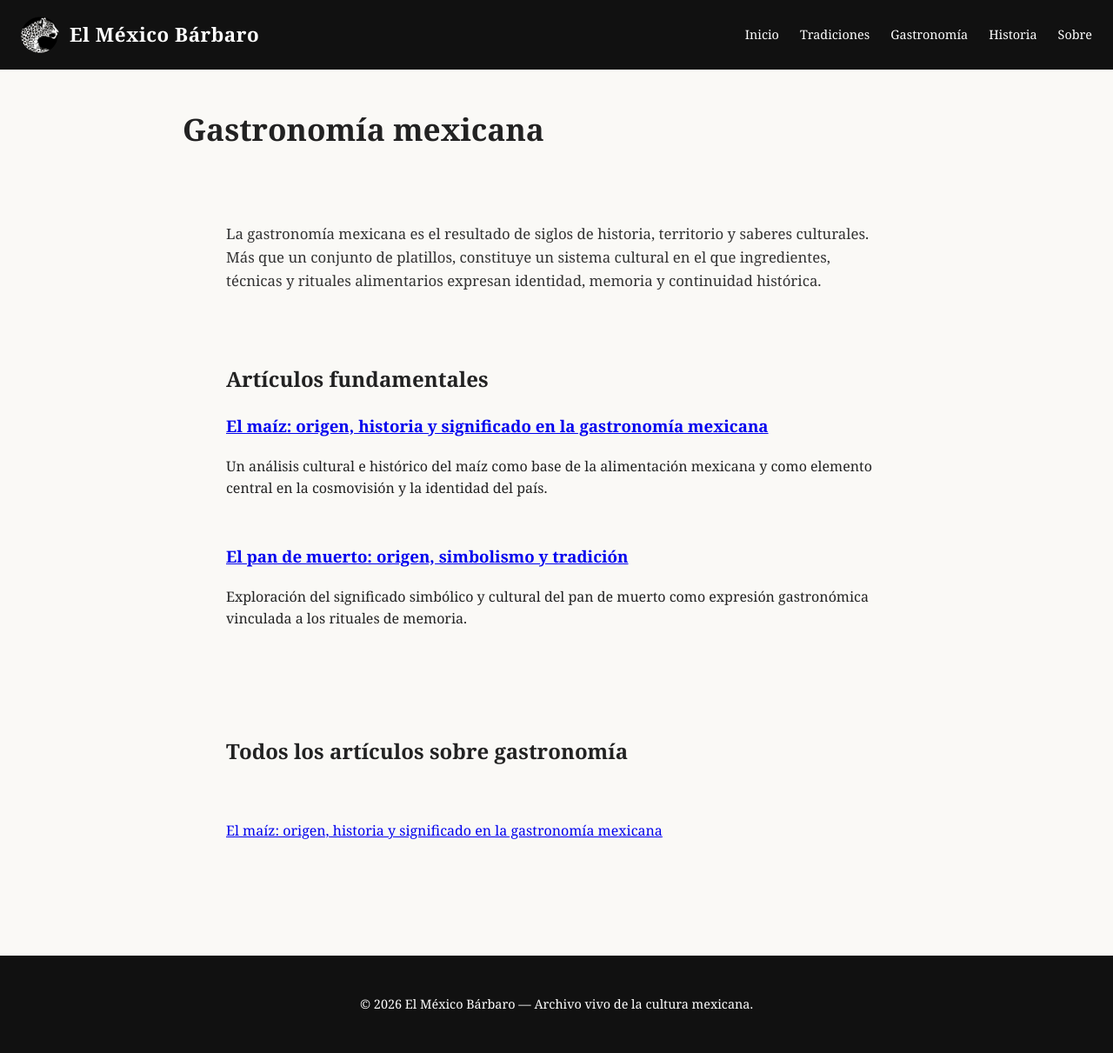
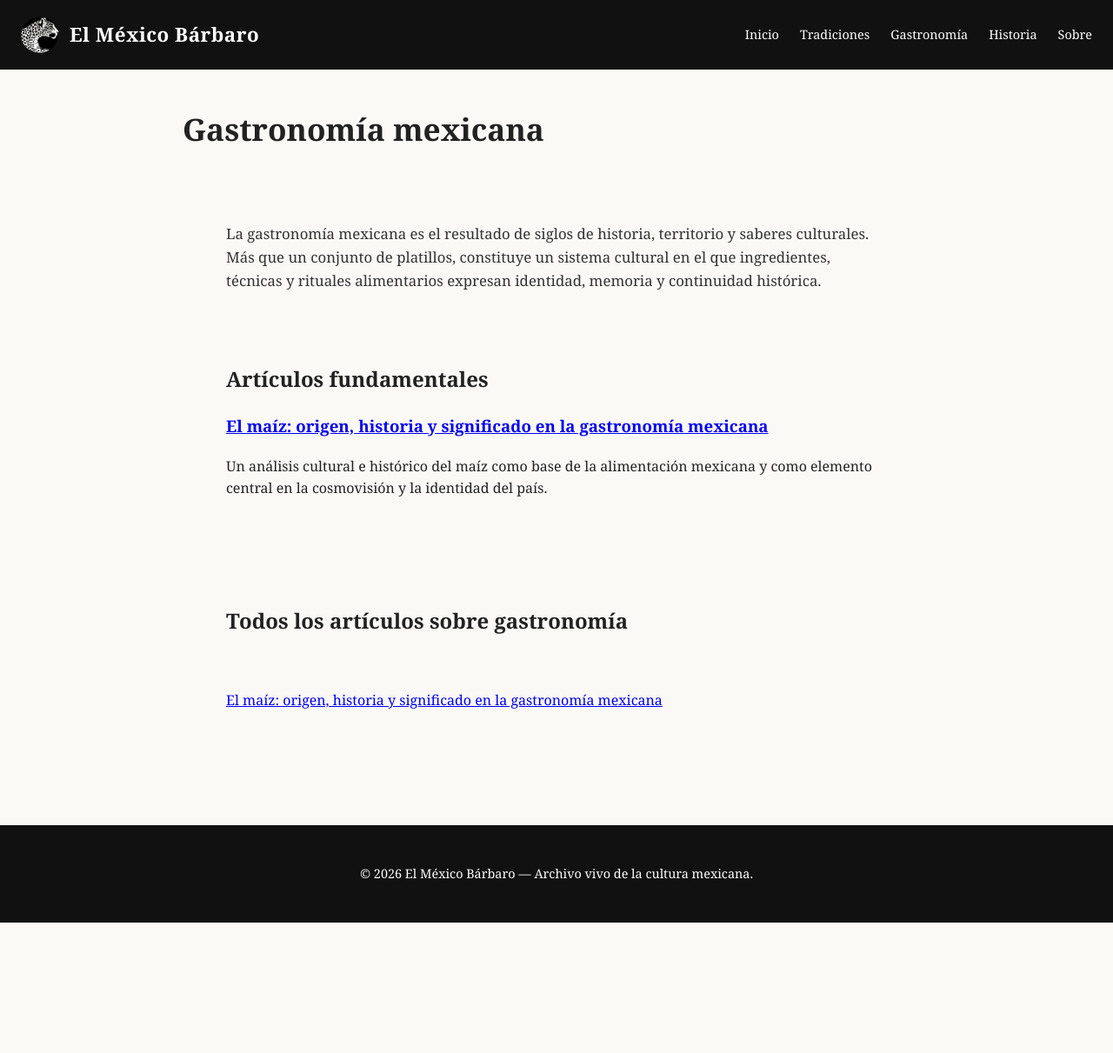
Before and after one commit to elbracamonte/elbracamonte.github.io, a Jekyll site: the page built from gastronomia/index.html, in a window 1280 px wide. Shown: the whole page at 87% size. Built offline with Jekyll 4.4.1, drawn with Linux system fonts in a browser that asks for light colours; after the commit the page ends 1061 px from its top, so only the background shows below that.

Commit message:
Update index.html

```diff
--- a/gastronomia/index.html
+++ b/gastronomia/index.html
@@ -27,18 +27,6 @@ description: "Archivo cultural sobre la gastronomía mexicana, sus ingredientes,
       mexicana y como elemento central en la cosmovisión y la identidad del país.
     </p>
   </article>
-
-  <article class="featured-article">
-    <h3>
-      <a href="/gastronomia/pan-de-muerto/">
-        El pan de muerto: origen, simbolismo y tradición
-      </a>
-    </h3>
-    <p>
-      Exploración del significado simbólico y cultural del pan de muerto como
-      expresión gastronómica vinculada a los rituales de memoria.
-    </p>
-  </article>
 </section>
 
 <section class="category-list">
```
